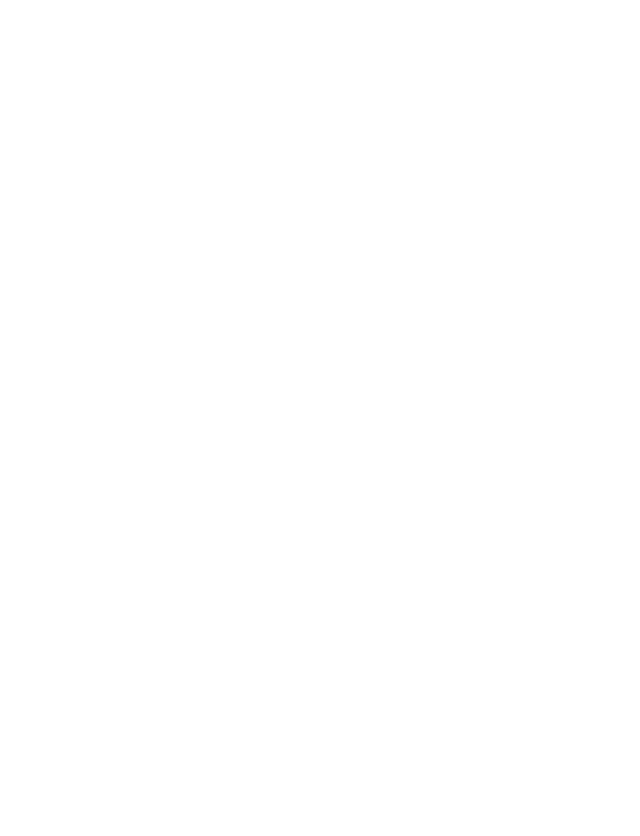
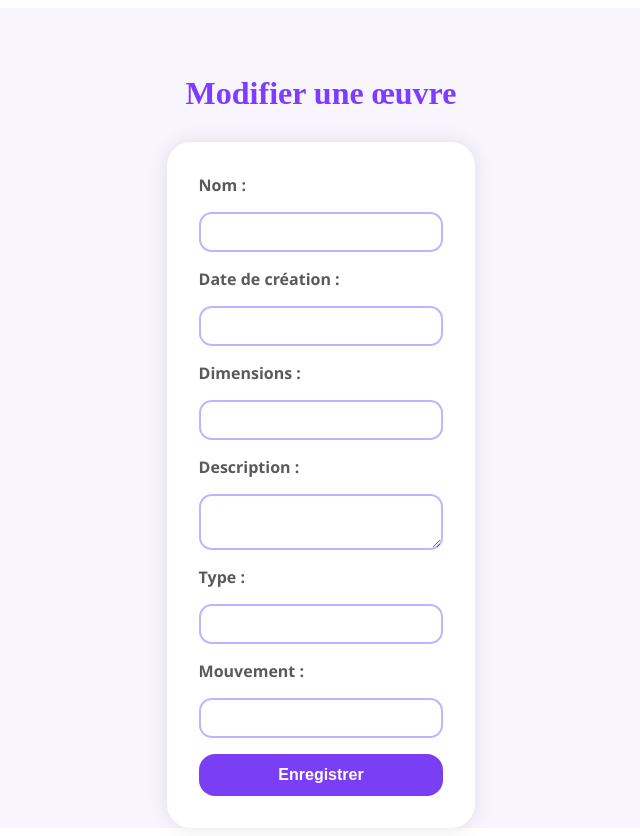
Before and after one commit to DUT-Info-Montreuil/BUT2-S4.01-2025-05-ERUADATA-Front, an Angular app in the folder FrontErua/: page /oeuvres/edit/1 in a window 1280 px wide. Before the commit this address led to /. Shown: the whole page, without its empty margins (319-959 px from the left). Before the commit the page ends 800 px from the top, so only its background shows below. Built offline with nearby package versions, Linux system fonts and the light colour scheme; no server answers.

Commit message:
feat(modification oeuvre); recuperation des donnee et modification

```diff
--- a/FrontErua/src/app/app.routes.ts
+++ b/FrontErua/src/app/app.routes.ts
@@ -5,8 +5,10 @@ import { ArtisteFormComponent } from './components/artiste-form/artiste-form-com
 import { OeuvreFormComponent } from './components/oeuvre-form/oeuvre-form-component';
 import { OeuvreDetailComponent } from './components/oeuvre-detail/oeuvre-detail-component';
 import { OeuvreListComponent } from './components/oeuvre-list/oeuvre-list.component';
+import { EditionOeuvreComponent } from './components/edition-oeuvre/edition_oeuvre.component';
 export const routes: Routes = [
     { path: 'oeuvre/:id', component: OeuvreDetailComponent },
+     { path: 'oeuvres/edit/:id', component: EditionOeuvreComponent },
     {path: 'oeuvre-list', component: OeuvreListComponent},
     {path: 'oeuvreList/:id', component: OeuvreDetailComponent},
     { path: 'oeuvreForm', component: OeuvreFormComponent },
--- /dev/null
+++ b/FrontErua/src/app/components/edition-oeuvre/edition-oeuvre.component.html
@@ -0,0 +1,26 @@
+<div class="edition-container">
+  <h2 class="form-title">Modifier une œuvre</h2>
+
+
+<form [formGroup]="oeuvreForm" (ngSubmit)="onSubmit()">
+  <label>Nom :</label>
+  <input type="text" formControlName="nom" />
+
+  <label>Date de création :</label>
+  <input type="number" formControlName="date_creation" />
+
+  <label>Dimensions :</label>
+  <input type="text" formControlName="dimensions" />
+
+  <label>Description :</label>
+  <textarea formControlName="description"></textarea>
+
+  <label>Type :</label>
+  <input type="text" formControlName="type" />
+
+  <label>Mouvement :</label>
+  <input type="text" formControlName="mouvement" />
+
+  <button type="submit">Enregistrer</button>
+</form>
+</div>
--- /dev/null
+++ b/FrontErua/src/app/components/edition-oeuvre/edition_oeuvre.component.scss
@@ -0,0 +1,78 @@
+:host {
+  display: flex;
+  justify-content: center;
+  align-items: center;
+  min-height: 80vh;
+  background: #f9f5ff;
+}
+
+form {
+  background-color: white;
+  padding: 2rem;
+  border-radius: 1.5rem;
+  box-shadow: 0 0 20px rgba(0, 0, 0, 0.1);
+  width: 90%;
+  max-width: 500px;
+  display: flex;
+  flex-direction: column;
+  gap: 1rem;
+  font-family: 'Segoe UI', sans-serif;
+}
+
+h2 {
+  text-align: center;
+  color: #7a3ff5;
+  margin-bottom: 1rem;
+}
+
+label {
+  font-weight: 600;
+  color: #5a5a5a;
+}
+
+input,
+textarea,
+select {
+  padding: 10px;
+  border: 2px solid #c3b2ff;
+  border-radius: 0.8rem;
+  font-size: 14px;
+  outline: none;
+  transition: border-color 0.2s;
+}
+
+input:focus,
+textarea:focus,
+select:focus {
+  border-color: #7a3ff5;
+}
+
+button {
+  background-color: #7a3ff5;
+  color: white;
+  border: none;
+  padding: 12px;
+  font-weight: bold;
+  font-size: 16px;
+  border-radius: 1rem;
+  cursor: pointer;
+  transition: background-color 0.3s;
+}
+
+button:hover {
+  background-color: #5a2ac8;
+}
+.edition-container {
+  display: flex;
+  flex-direction: column;
+  align-items: center;
+  margin-top: 40px;
+}
+
+.form-title {
+  font-size: 2rem;
+  font-weight: bold;
+  margin-bottom: 30px;
+  color: #7d3cff;
+  text-align: center;
+}
--- /dev/null
+++ b/FrontErua/src/app/components/edition-oeuvre/edition_oeuvre.component.ts
@@ -0,0 +1,75 @@
+import { Component, OnInit } from '@angular/core';
+import { ActivatedRoute, Router } from '@angular/router';
+import { FormBuilder, FormGroup, ReactiveFormsModule } from '@angular/forms';
+import { CommonModule } from '@angular/common';
+import { OeuvreService } from '../../services/oeuvre-service';
+
+@Component({
+  selector: 'app-edition-oeuvre',
+  standalone: true,
+  imports: [CommonModule, ReactiveFormsModule],
+  templateUrl: './edition-oeuvre.component.html',
+  styleUrls: ['./edition_oeuvre.component.scss']
+})
+export class EditionOeuvreComponent implements OnInit {
+  oeuvreForm: FormGroup = this.fb.group({
+    nom: [''],
+    date_creation: [''],
+    dimensions: [''],
+    description: [''],
+    type: [''],
+    mouvement: ['']
+  });
+
+  id!: number;
+  oeuvreNotFound = false;
+
+  constructor(
+    private route: ActivatedRoute,
+    private router: Router,
+    private fb: FormBuilder,
+    private oeuvreService: OeuvreService
+  ) {}
+
+  ngOnInit(): void {
+    this.id = Number(this.route.snapshot.paramMap.get('id'));
+
+    this.oeuvreService.getOeuvreDetailById(this.id).subscribe({
+      next: (oeuvre) => {
+        if (!oeuvre) {
+          this.oeuvreNotFound = true;
+          return;
+        }
+
+        this.oeuvreForm.patchValue({
+          nom: oeuvre.nom,
+          date_creation: oeuvre.date_creation,
+          dimensions: oeuvre.dimensions,
+          description: oeuvre.description,
+          type: oeuvre.type,
+          mouvement: oeuvre.mouvement
+        });
+      },
+      error: (err:any) => {
+        console.error('Erreur chargement oeuvre', err);
+        this.oeuvreNotFound = true;
+      }
+    });
+  }
+
+  onSubmit(): void {
+    if (this.oeuvreForm.invalid) return;
+
+    const updatedData = this.oeuvreForm.value;
+
+    this.oeuvreService.updateOeuvre(this.id, updatedData).subscribe({
+      next: () => {
+        console.log('Modification réussie ✅');
+        this.router.navigate(['/oeuvres']);
+      },
+      error: (err) => {
+        console.error('Erreur de modification ❌', err);
+      }
+    });
+  }
+}
--- a/FrontErua/src/app/services/oeuvre-service.ts
+++ b/FrontErua/src/app/services/oeuvre-service.ts
@@ -1,7 +1,7 @@
 import { Injectable } from '@angular/core';
 import { HttpClient } from '@angular/common/http';
 import { Observable, map } from 'rxjs';
-import { Oeuvre } from '../components/oeuvre-detail/oeuvre'; // adapte le chemin si besoin
+import { Oeuvre } from '../components/oeuvre-detail/oeuvre';
 
 interface OeuvresResponse {
   data: Oeuvre[];
@@ -27,4 +27,8 @@ export class OeuvreService {
       map(oeuvres => oeuvres.find(o => o.id === id))
     );
   }
+  updateOeuvre(id: number, updatedData: Partial<Oeuvre>): Observable<Oeuvre> {
+  return this.http.put<Oeuvre>(`${this.apiUrl}/${id}`, updatedData);
 }
+
+}
```
Also changed, not shown: 1 other file (tests, documents, lock files or other folders).
